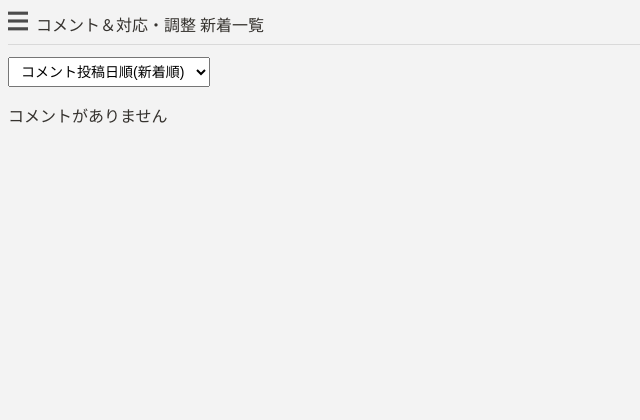
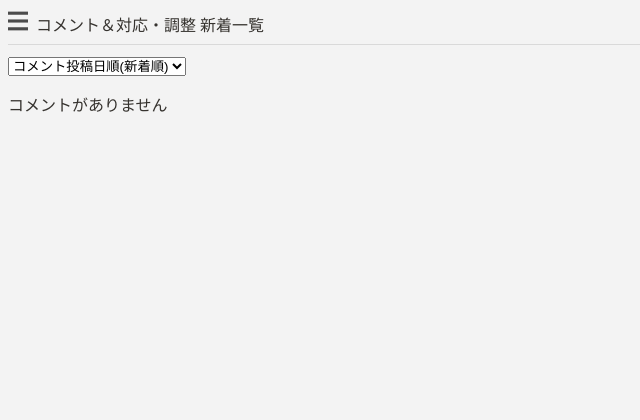
Before and after one commit to mt-codes-eng/OuchiCalendar, a Django app: page /ouchi-calendar/comments/recent/ in a window 1280 px wide. Shown: the top 420 px of the page, without its empty margins (0-640 px from the left). Run offline with Django 5.2, Linux system fonts and the light colour scheme; the visitor is signed in with stand-in values (Sample User, id 1); data comes from the database, SQL or seed files in the repository; data that the repository does not hold is empty.

Commit message:
templates: 表示切替のレイアウトを調整

```diff
--- a/templates/comments/comment_recent.html
+++ b/templates/comments/comment_recent.html
@@ -8,13 +8,6 @@
 
 {% block content %}
     <style>
-        /* 並び順の選択欄 */
-        .recent-comment-sort {
-            height: 30px;
-            padding: 4px 8px;
-            font-size: 14px;
-        }
-
         /* 選択欄と表の間 */
         .recent-comment-sort-form {
             margin-bottom: 8px;
@@ -44,7 +37,7 @@
         <select
             name="sort"
             onchange="this.form.submit()"
-            class="recent-comment-sort"
+            class="view-switch-select"
         >
             <option value="comment" {% if sort == "comment" %}selected{% endif %}>
                 コメント投稿日順(新着順)
```
Also changed, not shown: templates/analytics/index.html (+10 -2 lines), templates/schedule/month.html (+10 -2 lines).
